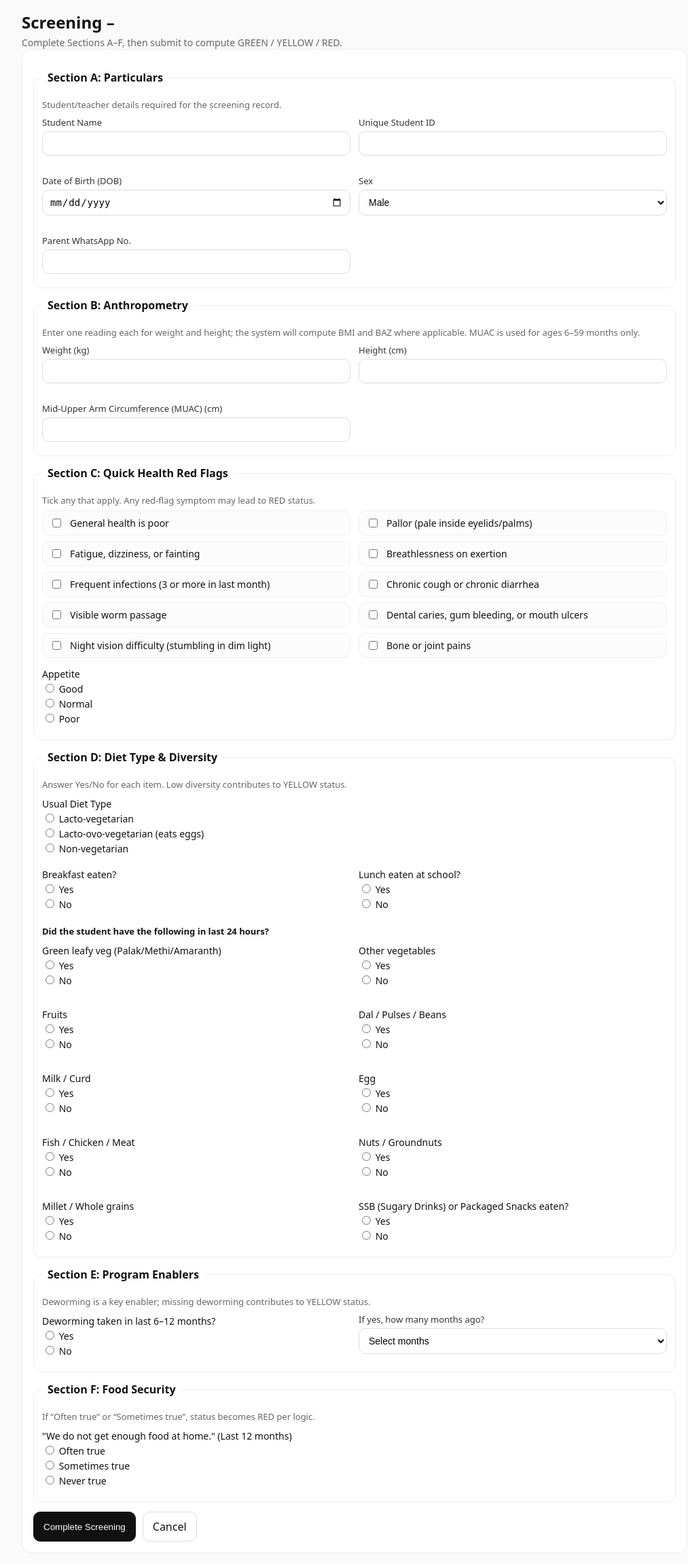
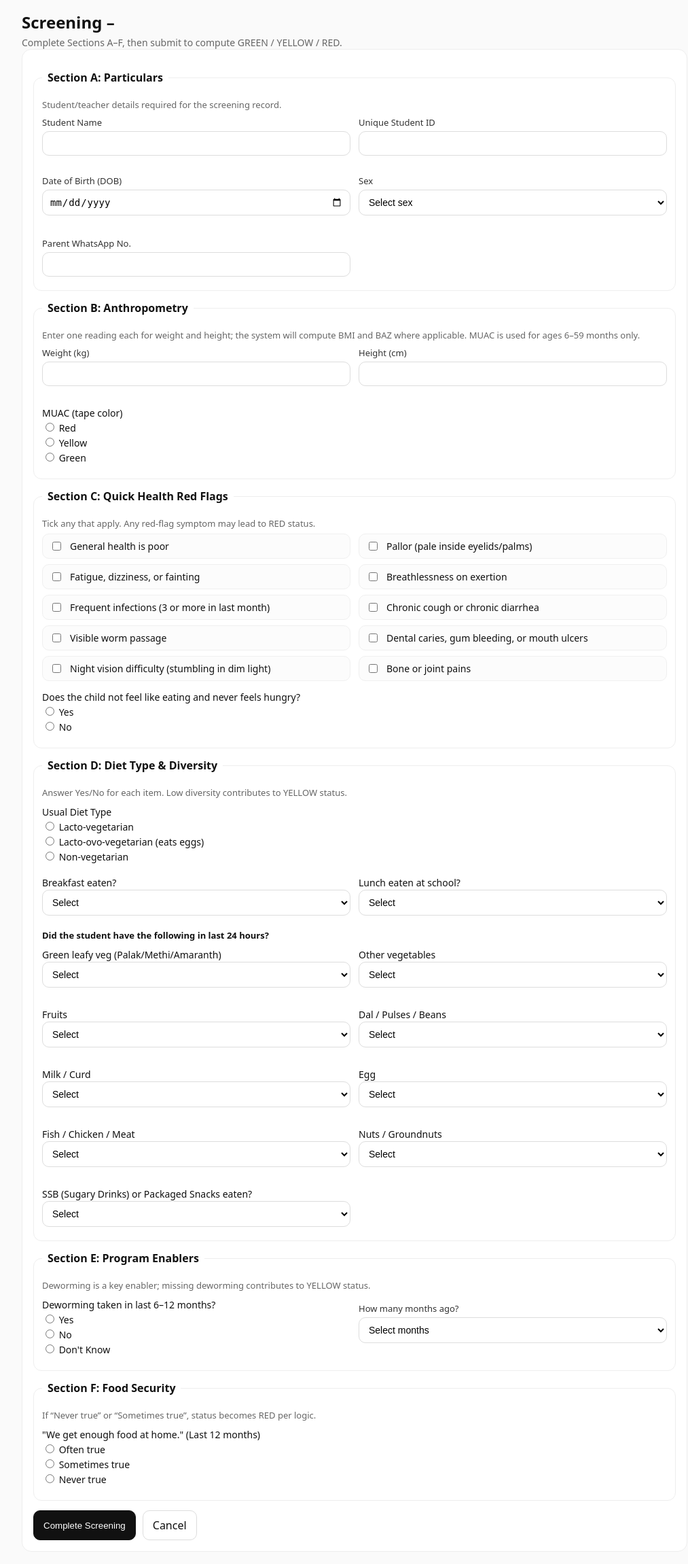
Before and after one commit to admin-masters/nutrilife, a Django app: template backend/templates/screening/screening_form.html in a window 1280 px wide. Shown: the whole page at 68% size, without its empty margins (118-1131 px from the left). After the commit the page ends 2266 px from the top, so only its background shows below. Run offline with Django 5.2, Linux system fonts and the light colour scheme; the template is opened without the code that fills it: values that come from a table or form of the project are taken from there, others are empty; parts of the project's set-up code (start-up, migrations or seed data) failed here and were passed over.

Commit message:
Made changes in the screening form

```diff
--- a/backend/screening/forms.py
+++ b/backend/screening/forms.py
@@ -32,6 +32,20 @@ def _age_months(dob, as_of_date) -> int:
     return max(months, 0)
 
 _BOOL_CHOICES = (("yes", "Yes"), ("no", "No"))
+_BOOL_SELECT_CHOICES = (("", "Select"), *_BOOL_CHOICES)
+
+def YesNoSelectField(label: str, *, required: bool = True):
+    """Yes/No dropdown.
+
+    Important: includes a blank placeholder so the browser does not auto-select "Yes".
+    """
+    return forms.TypedChoiceField(
+        label=label,
+        choices=_BOOL_SELECT_CHOICES,
+        coerce=lambda x: _coerce_bool(x),
+        required=required,
+        widget=forms.Select,
+    )
 
 def _coerce_bool(v):
     if v in (True, "True", "true", "1", "yes", "YES", "on"):
@@ -55,15 +69,25 @@ class NewScreeningForm(forms.ModelForm):
     unique_student_id = forms.CharField(label="Unique Student ID", max_length=64, required=True)
     dob = forms.DateField(label="Date of Birth (DOB)", required=True,
                           widget=forms.DateInput(attrs={"type": "date"}))
-    sex = forms.ChoiceField(label="Sex", choices=(("M", "Male"), ("F", "Female")), required=True)
+    sex = forms.ChoiceField(
+        label="Sex",
+        choices=(("", "Select sex"), ("M", "Male"), ("F", "Female")),
+        required=True,
+    )
+
     parent_phone_e164 = forms.CharField(label="Parent WhatsApp No.", required=True)
 
         # SECTION B
     # NOTE: Only ONE reading each is required (as per field feedback).
     weight_kg_r1 = forms.DecimalField(label="Weight (kg)", max_digits=5, decimal_places=2)
     height_cm_r1 = forms.DecimalField(label="Height (cm)", max_digits=5, decimal_places=2)
-    muac_cm = forms.DecimalField(label="Mid-Upper Arm Circumference (MUAC) (cm)",
-                                 max_digits=5, decimal_places=2, required=False)
+    _MUAC_TAPE_CHOICES = (("RED", "Red"), ("YELLOW", "Yellow"), ("GREEN", "Green"))
+    muac_tape_color = forms.ChoiceField(
+        label="MUAC (tape color)",
+        choices=_MUAC_TAPE_CHOICES,
+        widget=forms.RadioSelect,
+        required=False,
+    )
 
 
     # SECTION C
@@ -78,19 +102,44 @@ class NewScreeningForm(forms.ModelForm):
     health_night_vision_difficulty = forms.BooleanField(label="Night vision difficulty (stumbling in dim light)", required=False)
     health_bone_or_joint_pain = forms.BooleanField(label="Bone or joint pains", required=False)
 
-    appetite = forms.ChoiceField(
-        label="Appetite",
-        choices=(("GOOD", "Good"), ("NORMAL", "Normal"), ("POOR", "Poor")),
-        widget=forms.RadioSelect,
-        required=True,
-    )
+    appetite = YesNoField("Does the child not feel like eating and never feels hungry?")
+
 
     # Girls (Age ≥10 only)
     menarche_started = forms.BooleanField(label="Has menarche started?", required=False)
-    menarche_age_years = forms.DecimalField(label="Age at 1st period (years)", max_digits=4, decimal_places=1, required=False)
-    pads_per_day = forms.IntegerField(label="Heavy bleeding – pads/day", required=False, min_value=0)
+
+    _MENARCHE_AGE_CHOICES = [("", "Select age"), *[(str(i), str(i)) for i in range(10, 19)]]
+    menarche_age_years = forms.TypedChoiceField(
+        label="Age at 1st period (years)",
+        choices=_MENARCHE_AGE_CHOICES,
+        required=False,
+        coerce=lambda x: int(x) if x else None,
+        widget=forms.Select,
+    )
+
+    _PADS_PER_DAY_CHOICES = [("", "Select"), *[(str(i), str(i)) for i in range(1, 11)]]
+    pads_per_day = forms.TypedChoiceField(
+        label="Heavy bleeding – pads/day",
+        choices=_PADS_PER_DAY_CHOICES,
+        required=False,
+        coerce=lambda x: int(x) if x else None,
+        widget=forms.Select,
+    )
+
     bleeding_clots = forms.BooleanField(label="Heavy bleeding – passing clots", required=False)
-    cycle_length_days = forms.IntegerField(label="Cycle length (days between menses)", required=False, min_value=0)
+
+    _CYCLE_LENGTH_CHOICES = (
+        ("", "Select"),
+        ("LT_45", "Less than 45 days"),
+        ("GT_45", "More than 45 days"),
+    )
+    cycle_length_days = forms.ChoiceField(
+        label="Cycle length (days between menses)",
+        choices=_CYCLE_LENGTH_CHOICES,
+        required=False,
+        widget=forms.Select,
+    )
+
 
     # SECTION D
     diet_type = forms.ChoiceField(
@@ -102,27 +151,32 @@ class NewScreeningForm(forms.ModelForm):
         required=True,
     )
 
-    breakfast_eaten = YesNoField("Breakfast eaten?")
-    lunch_eaten = YesNoField("Lunch eaten at school?")
-    green_leafy_veg = YesNoField("Green leafy veg (Palak/Methi/Amaranth)")
-    other_vegetables = YesNoField("Other vegetables")
-    fruits = YesNoField("Fruits")
-    dal_pulses_beans = YesNoField("Dal / Pulses / Beans")
-    milk_curd = YesNoField("Milk / Curd")
-    egg = YesNoField("Egg")
-    fish_chicken_meat = YesNoField("Fish / Chicken / Meat")
-    nuts_groundnuts = YesNoField("Nuts / Groundnuts")
-    millet_whole_grains = YesNoField("Millet / Whole grains")
-    ssb_or_packaged_snacks = YesNoField("SSB (Sugary Drinks) or Packaged Snacks eaten?")
+    breakfast_eaten = YesNoSelectField("Breakfast eaten?")
+    lunch_eaten = YesNoSelectField("Lunch eaten at school?")
+    green_leafy_veg = YesNoSelectField("Green leafy veg (Palak/Methi/Amaranth)")
+    other_vegetables = YesNoSelectField("Other vegetables")
+    fruits = YesNoSelectField("Fruits")
+    dal_pulses_beans = YesNoSelectField("Dal / Pulses / Beans")
+    milk_curd = YesNoSelectField("Milk / Curd")
+    egg = YesNoSelectField("Egg")
+    fish_chicken_meat = YesNoSelectField("Fish / Chicken / Meat")
+    nuts_groundnuts = YesNoSelectField("Nuts / Groundnuts")
+    ssb_or_packaged_snacks = YesNoSelectField("SSB (Sugary Drinks) or Packaged Snacks eaten?")
 
     # SECTION E
-    deworming_taken = YesNoField("Deworming taken in last 6–12 months?")
+    deworming_taken = forms.ChoiceField(
+        label="Deworming taken in last 6–12 months?",
+        choices=(("yes", "Yes"), ("no", "No"), ("dont_know", "Don't Know")),
+        widget=forms.RadioSelect,
+        required=True,
+    )
+
     _DEWORMING_MONTHS_CHOICES = [
         ('', 'Select months'),
         *[(str(i), f"{i} month" if i == 1 else f"{i} months") for i in range(1, 13)],
     ]
     deworming_date = forms.TypedChoiceField(
-        label="If yes, how many months ago?",
+        label="How many months ago?",
         choices=_DEWORMING_MONTHS_CHOICES,
         required=False,
         coerce=lambda x: int(x) if x else None,
@@ -131,10 +185,10 @@ class NewScreeningForm(forms.ModelForm):
 
     # SECTION F
     hunger_vital_sign = forms.ChoiceField(
-        label='"We do not get enough food at home." (Last 12 months)',
+        label='"We get enough food at home." (Last 12 months)',
         choices=(("OFTEN_TRUE", "Often true"),
-                 ("SOMETIMES_TRUE", "Sometimes true"),
-                 ("NEVER_TRUE", "Never true")),
+                ("SOMETIMES_TRUE", "Sometimes true"),
+                ("NEVER_TRUE", "Never true")),
         widget=forms.RadioSelect,
         required=True,
     )
@@ -209,9 +263,26 @@ class NewScreeningForm(forms.ModelForm):
         if not (50 <= height_cm <= 250):
             raise ValidationError("Height seems out of range. Please re-check readings.")
 
-        muac = data.get("muac_cm")
-        if muac is not None and not (5 <= float(muac) <= 35):
-            raise ValidationError("MUAC seems out of range. Please re-check.")
+        muac_tape = data.get("muac_tape_color")
+        if months >= 60:
+            muac_tape = "GREEN"
+            data["muac_tape_color"] = "GREEN"
+        is_girl_10plus = (data.get("sex") == "F") and (months >= 120)
+        if not is_girl_10plus:
+            data["menarche_started"] = False
+            data["menarche_age_years"] = None
+            data["pads_per_day"] = None
+            data["bleeding_clots"] = False
+            data["cycle_length_days"] = None
+        elif not bool(data.get("menarche_started")):
+            data["menarche_age_years"] = None
+            data["pads_per_day"] = None
+            data["bleeding_clots"] = False
+            data["cycle_length_days"] = None
+
+        # Deworming follow-up gating
+        if (data.get("deworming_taken") or "") != "yes":
+            data["deworming_date"] = None
 
         answers = {
             # A
@@ -224,7 +295,7 @@ class NewScreeningForm(forms.ModelForm):
             # B
             "weight_kg_r1": str(w1) if w1 is not None else None,
             "height_cm_r1": str(h1) if h1 is not None else None,
-
+            "muac_tape_color": data.get("muac_tape_color"),
 
             # C
             "health_general_poor": bool(data.get("health_general_poor")),
@@ -273,7 +344,7 @@ class NewScreeningForm(forms.ModelForm):
             "age_years": age_years,
             "height_cm": height_cm,
             "weight_kg": weight_kg,
-            "muac_cm": float(muac) if muac is not None else None,
+            "muac_cm": None,
         }
         data["answers"] = answers
         return data
--- a/backend/templates/screening/screening_form.html
+++ b/backend/templates/screening/screening_form.html
@@ -92,6 +92,7 @@
             <label for="{{ form.dob.id_for_label }}">{{ form.dob.label }}</label>
             {{ form.dob }}
             {% if form.dob.errors %}<div class="errors">{{ form.dob.errors }}</div>{% endif %}
+            <div id="age-display" class="muted" style="margin-top: 4px;"></div>
           </div>
 
           <div class="field">
@@ -129,11 +130,12 @@
             {% if form.height_cm_r1.errors %}<div class="errors">{{ form.height_cm_r1.errors }}</div>{% endif %}
           </div>
 
-          <div class="field">
-            <label for="{{ form.muac_cm.id_for_label }}">{{ form.muac_cm.label }}</label>
-            {{ form.muac_cm }}
-            {% if form.muac_cm.errors %}<div class="errors">{{ form.muac_cm.errors }}</div>{% endif %}
+          <div class="field radio" id="muac-field">
+            <label for="{{ form.muac_tape_color.id_for_label }}">{{ form.muac_tape_color.label }}</label>
+            {{ form.muac_tape_color }}
+            {% if form.muac_tape_color.errors %}<div class="errors">{{ form.muac_tape_color.errors }}</div>{% endif %}
           </div>
+
         </div>
       </fieldset>
 
@@ -168,31 +170,38 @@
 
         <fieldset id="girls-only-section" style="margin-top: 12px;">
           <legend>Girls only (Age 10+)</legend>
-          <p class="section-hint">Fill only if applicable (girls who have started menstruation).</p>
+          <p class="section-hint">Visible only for girls age 10+. The following fields appear only if menarche has started.</p>
 
           <div class="checks">
-            <div class="check">{{ form.menarche_started }} <label for="{{ form.menarche_started.id_for_label }}">{{ form.menarche_started.label }}</label></div>
-            <div class="check">{{ form.bleeding_clots }} <label for="{{ form.bleeding_clots.id_for_label }}">{{ form.bleeding_clots.label }}</label></div>
+            <div class="check">{{ form.menarche_started }}
+              <label for="{{ form.menarche_started.id_for_label }}">{{ form.menarche_started.label }}</label>
+            </div>
           </div>
 
-          <div class="grid" style="margin-top: 8px;">
+          <div id="girls-menarche-details" style="margin-top: 8px;">
+            <div class="grid">
               <div class="field">
                 <label for="{{ form.menarche_age_years.id_for_label }}">{{ form.menarche_age_years.label }}</label>
                 {{ form.menarche_age_years }}
-              {% if form.menarche_age_years.errors %}<div class="errors">{{ form.menarche_age_years.errors }}</div>{% endif %}
               </div>
               <div class="field">
                 <label for="{{ form.pads_per_day.id_for_label }}">{{ form.pads_per_day.label }}</label>
                 {{ form.pads_per_day }}
-              {% if form.pads_per_day.errors %}<div class="errors">{{ form.pads_per_day.errors }}</div>{% endif %}
               </div>
               <div class="field">
                 <label for="{{ form.cycle_length_days.id_for_label }}">{{ form.cycle_length_days.label }}</label>
                 {{ form.cycle_length_days }}
-              {% if form.cycle_length_days.errors %}<div class="errors">{{ form.cycle_length_days.errors }}</div>{% endif %}
+              </div>
+            </div>
+
+            <div class="checks" style="margin-top: 8px;">
+              <div class="check">{{ form.bleeding_clots }}
+                <label for="{{ form.bleeding_clots.id_for_label }}">{{ form.bleeding_clots.label }}</label>
+              </div>
             </div>
           </div>
         </fieldset>
+
       </fieldset>
 
       <!-- SECTION D -->
@@ -247,7 +256,6 @@
 
           <div class="field radio"><label>{{ form.nuts_groundnuts.label }}</label>{{ form.nuts_groundnuts }}{% if form.nuts_groundnuts.errors %}<div class="errors">{{ form.nuts_groundnuts.errors }}</div>{% endif %}</div>
 
-          <div class="field radio"><label>{{ form.millet_whole_grains.label }}</label>{{ form.millet_whole_grains }}{% if form.millet_whole_grains.errors %}<div class="errors">{{ form.millet_whole_grains.errors }}</div>{% endif %}</div>
           <div class="field radio"><label>{{ form.ssb_or_packaged_snacks.label }}</label>{{ form.ssb_or_packaged_snacks }}{% if form.ssb_or_packaged_snacks.errors %}<div class="errors">{{ form.ssb_or_packaged_snacks.errors }}</div>{% endif %}</div>
         </div>
       </fieldset>
@@ -263,10 +271,12 @@
             {{ form.deworming_taken }}
             {% if form.deworming_taken.errors %}<div class="errors">{{ form.deworming_taken.errors }}</div>{% endif %}
           </div>
+          <div class="field" id="deworming-months-field">
             <div class="field">
               <label for="{{ form.deworming_date.id_for_label }}">{{ form.deworming_date.label }}</label>
               {{ form.deworming_date }}
               {% if form.deworming_date.errors %}<div class="errors">{{ form.deworming_date.errors }}</div>{% endif %}
+            </div>
           </div>
         </div>
       </fieldset>
@@ -274,7 +284,7 @@
       <!-- SECTION F -->
       <fieldset>
         <legend>Section F: Food Security</legend>
-        <p class="section-hint">If “Often true” or “Sometimes true”, status becomes RED per logic.</p>
+        <p class="section-hint">If “Never true” or “Sometimes true”, status becomes RED per logic.</p>
 
         <div class="field radio">
           <label for="{{ form.hunger_vital_sign.id_for_label }}">{{ form.hunger_vital_sign.label }}</label>
```
Also changed, not shown: backend/screening/services.py (+63 -29 lines). Lines whose indentation alone changed are shown as unchanged.
